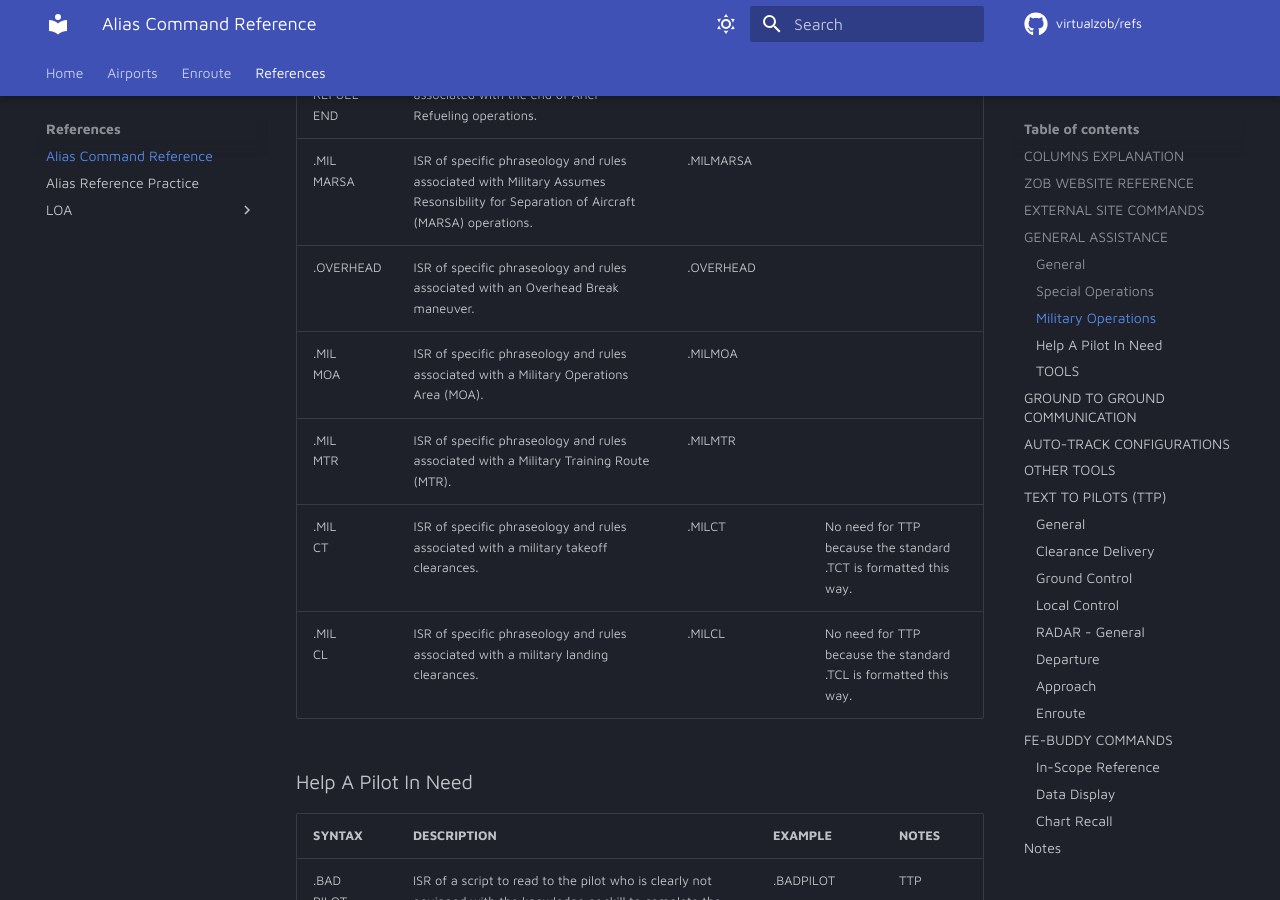
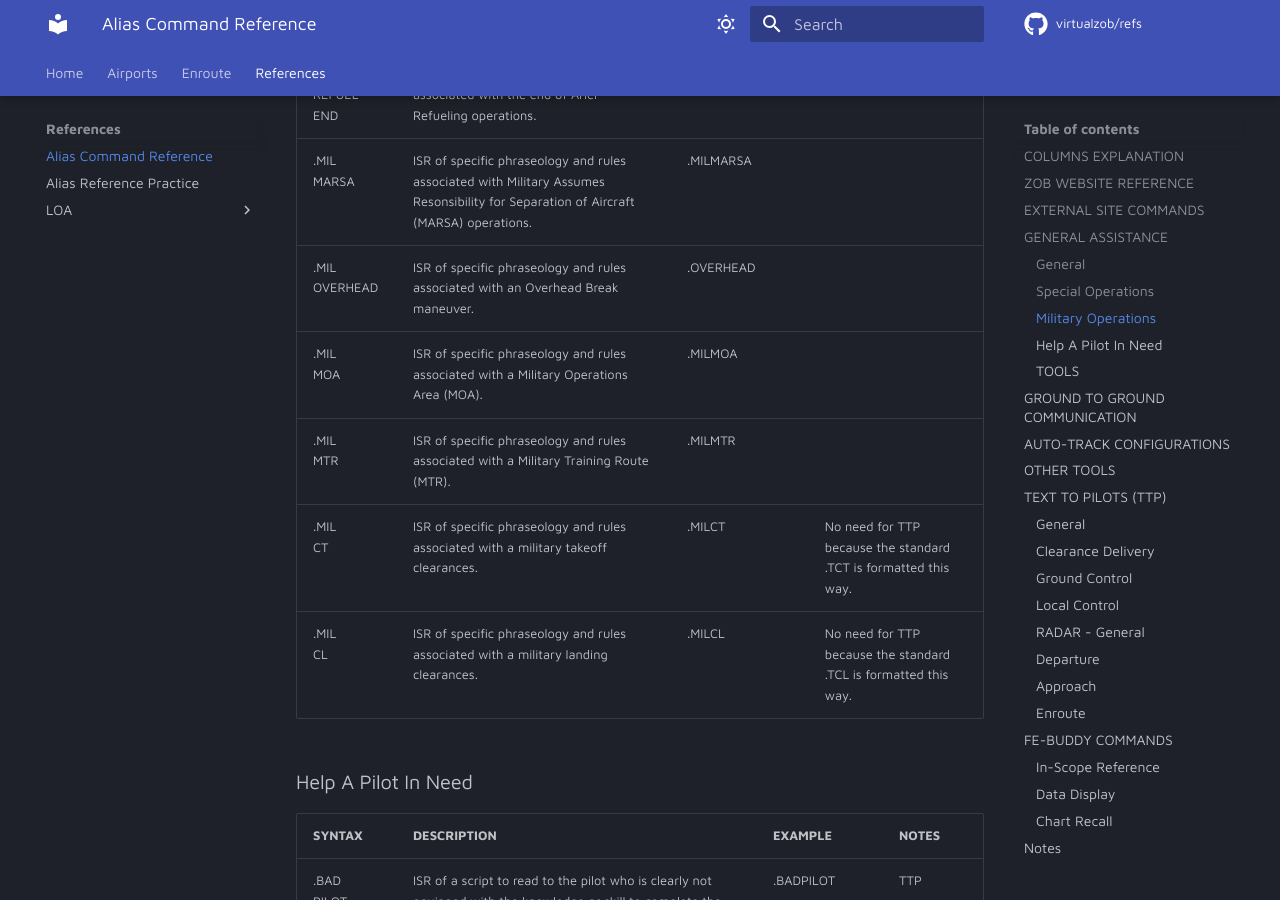
Before and after one commit to virtualZOB/refs, an MkDocs documentation site: the page built from docs/references/alias_cmd_ref.md, in a window 1280 px wide and 900 px high, scrolled down 4307 px. Built offline with MkDocs 1.6.1 and Material for MkDocs 9.7.7, drawn with Linux system fonts in a browser that asks for light colours; comment, search, counter and statistics services are not loaded.

Commit message:
Add .MIL prefix to OVERHEAD command reference

```diff
--- a/docs/references/alias_cmd_ref.md
+++ b/docs/references/alias_cmd_ref.md
@@ -82,7 +82,7 @@ See "Text to Pilots" section for context.
 |   .MIL <br> REFUEL <br> START   |   ISR of specific phraseology and rules associated with the start of Ariel Refueling operations.   |   .MILREFUELSTART   |      |
 |   .MIL <br> REFUEL <br> END   |   ISR of specific phraseology and rules associated with the end of Ariel Refueling operations.   |   .MILREFUELEND   |      |
 |   .MIL <br> MARSA   |   ISR of specific phraseology and rules associated with Military Assumes Resonsibility for Separation of Aircraft (MARSA) operations.   |   .MILMARSA   |      |
-|   .OVERHEAD   |   ISR of specific phraseology and rules associated with an Overhead Break maneuver.   |   .OVERHEAD   |      |
+|   .MIL <br> OVERHEAD   |   ISR of specific phraseology and rules associated with an Overhead Break maneuver.   |   .OVERHEAD   |      |
 |   .MIL <br> MOA   |   ISR of specific phraseology and rules associated with a Military Operations Area (MOA).   |   .MILMOA   |      |
 |   .MIL <br> MTR   |   ISR of specific phraseology and rules associated with a Military Training Route (MTR).   |   .MILMTR   |      |
 |   .MIL <br> CT   |   ISR of specific phraseology and rules associated with a military takeoff clearances.   |   .MILCT   |   No need for TTP because the standard .TCT is formatted this way.   |
```
